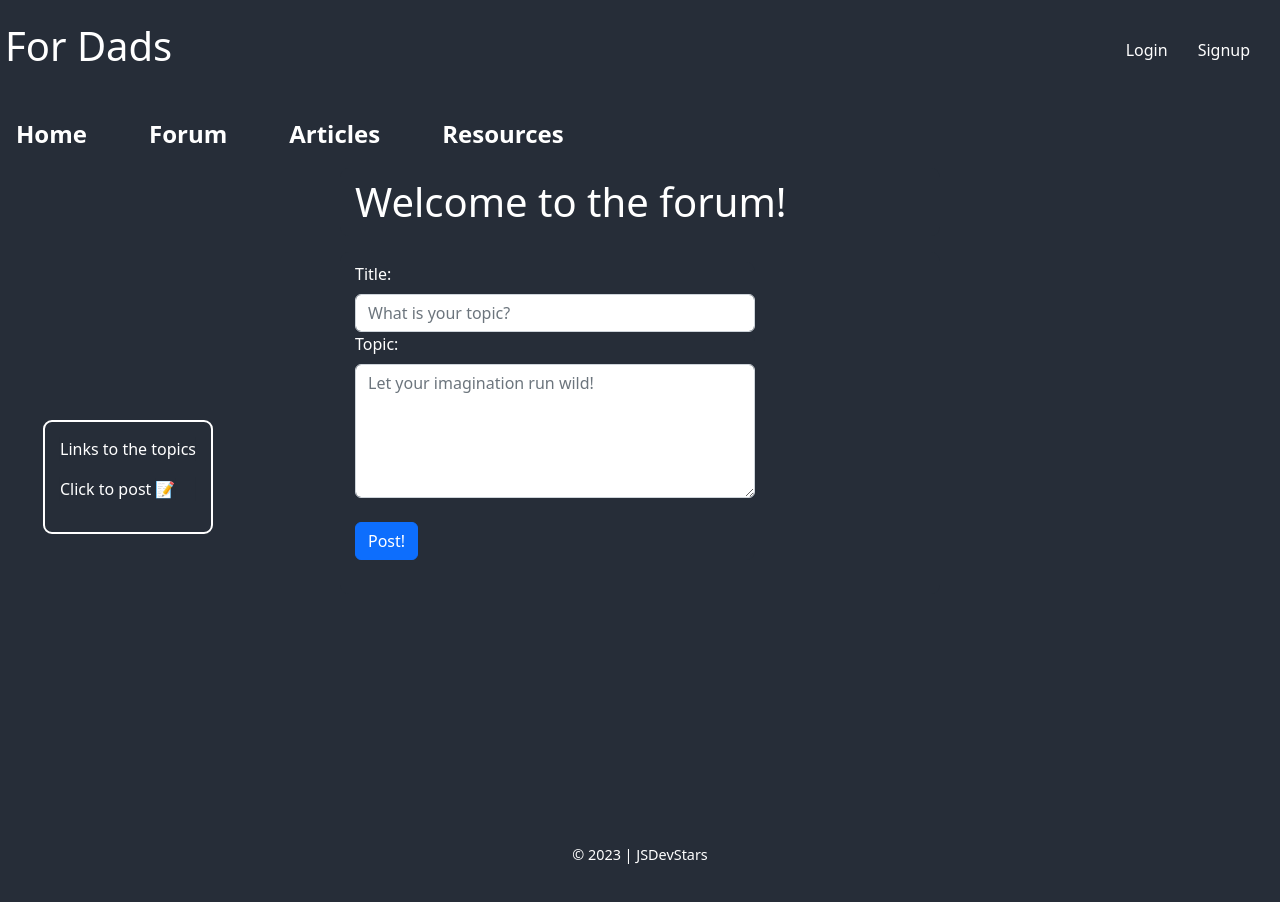
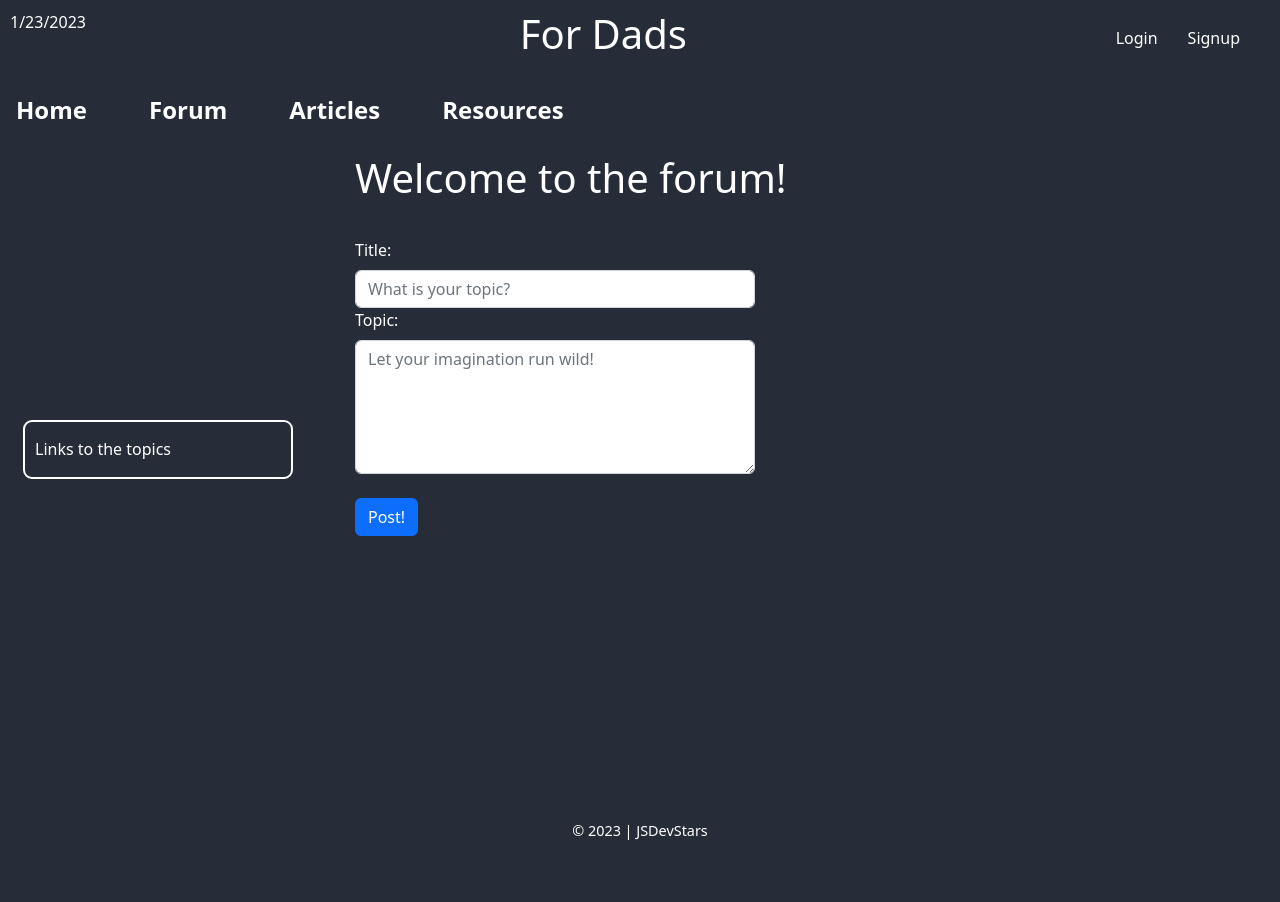
Before and after one commit to bethel-school-of-technology/team-jsdevstars-frontend, a React (Create React App) app: page /forum in a window 1280 px wide. Shown: the top 902 px of the page. Built offline with nearby package versions, Linux system fonts and the light colour scheme.

Commit message:
added date to all pages

```diff
--- a/src/components/Forum.js
+++ b/src/components/Forum.js
@@ -3,15 +3,14 @@ import { Button, Card, Form } from 'react-bootstrap';
 import { Link } from 'react-router-dom';
 import '../styles/Forum.css';
 
-
 function Forum() {
-
   const [postTitle, setPostTitle] = useState('');
   const [postContent, setPostContent] = useState('');
+  const [updatedTitlePost, setUpdatedTitlePost] = useState([]);
+  const [updatedContentPost, setUpdatedContentPost] = useState([]);
   const [posts, setPosts] = useState([]);
   const [selectedPost, setSelectedPost] = useState(null);
   const [like, setLike] = useState(false);
-
 
   const handleSubmit = (e) => {
     e.preventDefault();
@@ -20,34 +19,24 @@ function Forum() {
     setPostContent('');
   };
 
-  const clickToPost = (e) => {
-    e.preventDefault();
-
-  }
-
   const handleClick = (index) => {
     setSelectedPost(posts[index]);
-  }
+  };
 
-  function handleReply() {
+  const handleEdit = () => {
+    const newTitle = prompt('Edit your title');
+    setPostTitle(newTitle);
+  };
+
+  const handleReply = () => {
     alert('Reply to this topic');
-  }
-
-  const handleEdit = (post) => {
-    const newPost = {
-      selectedTitle: prompt('Enter the new title'),
-      selectedPost: prompt('Enter the new content')
-    };
-    const updatedPosts = [...posts];
-    updatedPosts[posts.indexOf(post)] = newPost;
-    setPosts(updatedPosts);
   };
 
   const handleDelete = () => {
-    setSelectedPost([]);
     setPostTitle([]);
     setPosts([]);
-  }
+    setSelectedPost([]);
+  };
 
   return (
     <>
@@ -70,10 +59,10 @@ function Forum() {
           <Form.Control
             required
             placeholder='Let your imagination run wild!'
-            as='textarea' rows={5}
-            v-model="textArea" pattern="^[a-zA-Z0-9\s]*$" title="Letters and numbers only"
+            as='textarea'
+            rows={5}
             value={postContent}
-            // {/* textare is not validating */}
+            v-model="text" pattern="^[a-zA-Z0-9\s]*$" title="Letters and numbers only"
             onChange={(e) => setPostContent(e.target.value)}
           />
           <br />
@@ -95,10 +84,6 @@ function Forum() {
             <hr />
           </div>
         ))}
-
-        <div className='click-to-post'>
-          <p onClick={clickToPost}>Click to post <span role='img' aria-labelledby='write'>📝 </span> </p>
-        </div>
       </div>
 
       <div className='forum-content'>
@@ -125,8 +110,10 @@ function Forum() {
         )}
       </div>
     </>
-  )
-}
+  );
+};
+
+
 export default Forum;
 
 //npm install profanity-filter --save
--- a/src/components/Header.js
+++ b/src/components/Header.js
@@ -2,12 +2,19 @@ import React from "react";
 import '../styles/Header.css';
 import { Link } from "react-router-dom";
 
+
 function Header(props) {
-
+  function DateDisplay() {
+    const date = new Date().toLocaleDateString();
+    return <p>{date}</p>;
+  }
   return (
     <>
+      <div className='date'>
+        <DateDisplay />
       <div className="header">
         <h1>For Dads</h1>
+        </div>
         <div className="header-links">
           <Link className="nav-link text-white" to="/login">Login</Link>
           <Link className="nav-link text-white" to="/signup">Signup</Link>
--- a/src/components/Navbar.js
+++ b/src/components/Navbar.js
@@ -10,6 +10,7 @@ import Login from "./Login";
 import Signup from "./Signup";
 
 function Navbar() {
+
   return (
     <>
       <div className="navbar">
--- a/src/styles/Forum.css
+++ b/src/styles/Forum.css
@@ -8,10 +8,10 @@
   top: 90%;
   left: 10%;
   transform: translateX(-50%);
-  margin: -300px 0px 0px 0px;
+  margin: -300px 0px 0px 30px;
   border: 2px solid white;
-  padding: 15px;
-  max-width: 200px;
+  padding: 15px 10px 0px;
+  width: 270px;
   overflow-y: scroll;
   border-radius: 9px;
 }
--- a/src/styles/Header.css
+++ b/src/styles/Header.css
@@ -1,20 +1,24 @@
-.header {
-    min-height: 100px;
-    display: flex;
-    justify-content: space-between;
-    align-items: center;
-}
-
 .header h1 {
     margin-left: 5px;
 }
 
 .nav-link {
     margin-right: 30px;
+    justify-content: space-between;
 }
 
-.header-links{
-    display: flex;
-    justify-content: space-between;
-    align-items: center;
-}
+  .date {
+      display: flex;
+      margin: 10px;
+      justify-content: space-between;
+  }
+
+  .header {
+      text-align: center;
+  }
+
+  .header-links {
+      display: flex;
+      justify-content: flex-end;
+      align-items: center;
+  }
```
